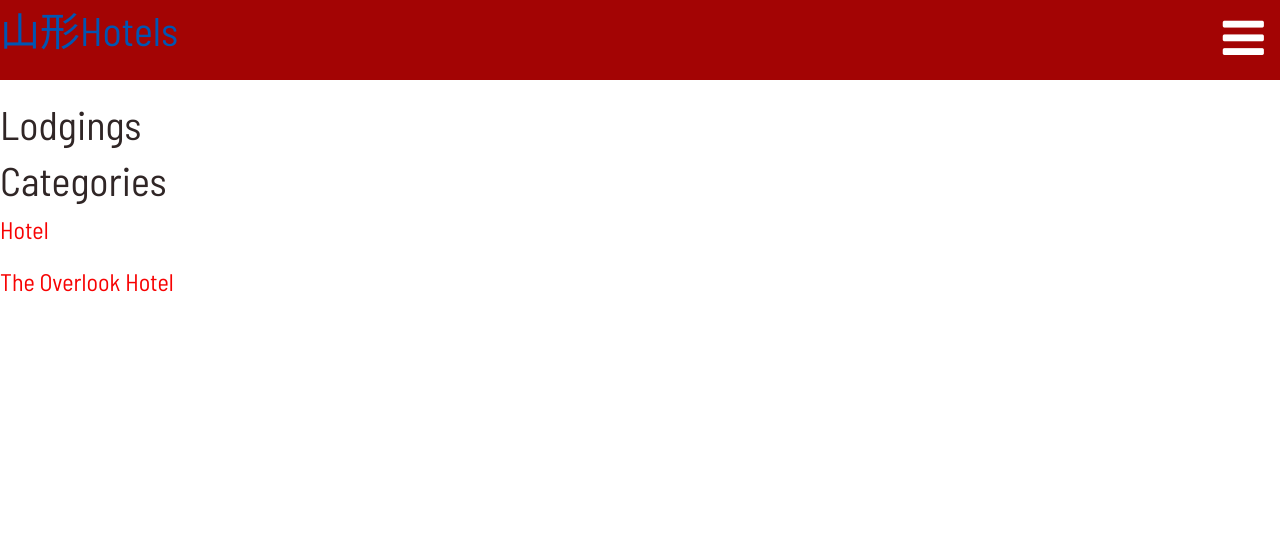
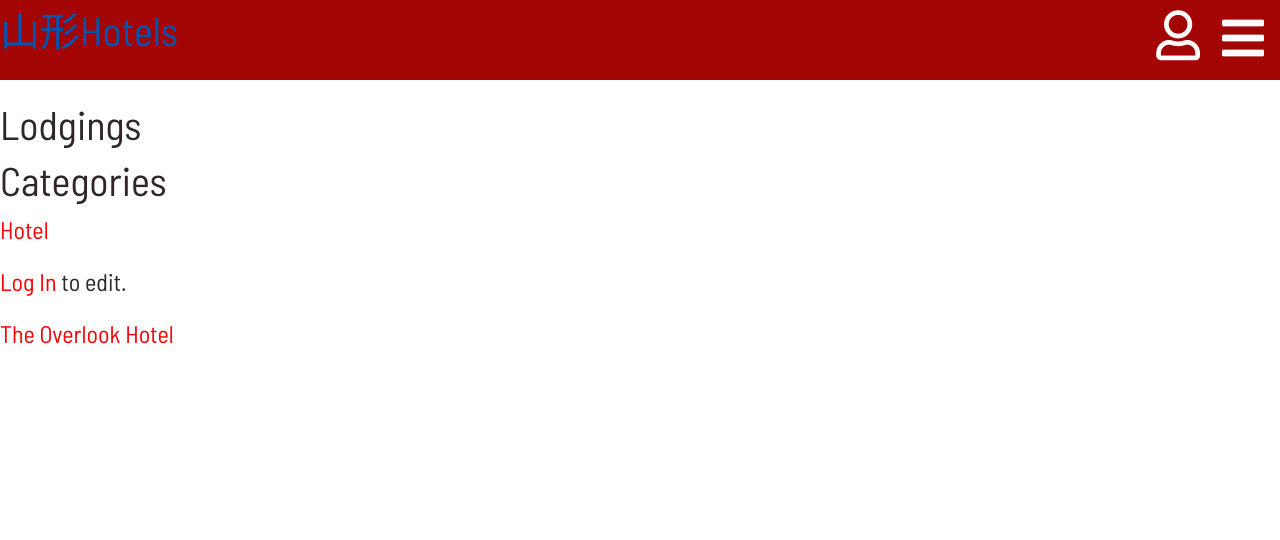
Before and after one commit to mwhitman189/hotel-catalog, a Flask app: page / in a window 1280 px wide. Shown: the top 540 px of the page. Run offline with Flask 2, Linux system fonts and the light colour scheme; data comes from the database, SQL or seed files in the repository; some libraries are stand-ins or nearby versions; some web fonts are replaced.

Commit message:
Add user icons

```diff
--- a/static/css/style.css
+++ b/static/css/style.css
@@ -86,6 +86,19 @@ input {
     .hdr-navbar a:last-child {
       display: block; }
 
+.hdr-user-link .far {
+  color: #fff; }
+
+.hdr-user-link .fas {
+  color: #092bea; }
+
+.hdr-user-link .fa-user {
+  float: right;
+  font-size: 50px;
+  position: absolute;
+  right: 80px;
+  top: 10px; }
+
 .hdr-navbar.responsive {
   position: relative;
   width: 300px; }
--- a/static/scss/style.scss
+++ b/static/scss/style.scss
@@ -11,6 +11,8 @@ $color-3: #efefef;
 $color-4: #302626;
 $color-5: #f70202;
 $color-6: #595454;
+$color-7: #092bea;
+$color-8: #f9d803;
 
 // ************************************
 // Base Rules *************************
@@ -124,6 +126,7 @@ input {
       display: block;
       float: right;
     }
+
     // Change the link colors on hover
     &:hover {
       background-color: $color-2;
@@ -134,6 +137,24 @@ input {
     &:last-child {
       display: block;
     }
+  }
+}
+
+.hdr-user-link {
+  .far {
+    color: $color-1;
+  }
+
+  .fas {
+    color: $color-7;
+  }
+
+  .fa-user {
+    float: right;
+    font-size: 50px;
+    position: absolute;
+    right: 80px;
+    top: 10px;
   }
 }
 
--- a/templates/base.html
+++ b/templates/base.html
@@ -14,7 +14,7 @@
         <link href="https://fonts.googleapis.com/css?family=Amatic+SC:700|Barlow+Semi+Condensed|Fredericka+the+Great" rel="stylesheet">
 
         <!-- Load an icon library to show a hamburger menu (bars) on small screens -->
-        <link rel="stylesheet" href="https://cdnjs.cloudflare.com/ajax/libs/font-awesome/4.7.0/css/font-awesome.min.css">
+        <link rel="stylesheet" href="https://use.fontawesome.com/releases/v5.2.0/css/all.css" integrity="sha384-hWVjflwFxL6sNzntih27bfxkr27PmbbK/iSvJ+a4+0owXq79v+lsFkW54bOGbiDQ" crossorigin="anonymous">
 
         {% block head %}
         {% endblock %}
--- a/templates/header.html
+++ b/templates/header.html
@@ -4,6 +4,11 @@
 <header class="hdr">
     <div class="lay-flex-container">
         <a class="hdr-brand fl" href="#">山形Hotels</a>
+        {% if 'username' not in session %}
+        <a class="hdr-user-link" href="{{ url_for('showLogin') }}"><i class="far fa-user"></i></a>
+        {% else %}
+        <a class="hdr-user-link" href="#"><i class="fas fa-user"></i></a>
+        {% endif %}
         <div class="hdr-nav">
             <nav class="hdr-navbar" id="hdrNavbar">
                 <a class="is-active" href="#">Home</a>
--- a/templates/public_list_hotels.html
+++ b/templates/public_list_hotels.html
@@ -26,6 +26,8 @@
     </ul>
 </div>
 
+<p><a href="{{ url_for('showLogin') }}"><span class="glyphicon glyphicon-user"></span>Log In</a> to edit.</p>
+
 <div class="sidebar">
     <ul>
     {% for hotel in hotels %}
--- a/templates/public_list_hotels_by_category.html
+++ b/templates/public_list_hotels_by_category.html
@@ -9,6 +9,9 @@
 {% for hotel in hotels %}
     <h2><a class="hotel-name" href="{{ url_for('showHotel', hotel_id=hotel.id) }}">{{ hotel.name }}</a></h2>
 {% endfor %}
+
+<p><a href="{{ url_for('showLogin') }}"><span class="glyphicon glyphicon-user"></span>Log In</a> to edit.</p>
+
 <a class="sub-link" href="{{ url_for('listHotels', hotels=hotels) }}">Back to Hotels</a>
 
 {% endblock %}
--- a/views.py
+++ b/views.py
@@ -121,6 +121,7 @@ def gconnect():
         response = make_response(json.dumps('Invalid state parameter'), 401)
         response.headers['Content-Type'] = 'application/json'
         return response
+
     # Obtain authorization code
     code = request.data
 
@@ -133,7 +134,6 @@ def gconnect():
         flow.redirect_uri = 'postmessage'
         # Exchange auth code for access token, refresh token, and ID token
         credentials = flow.step2_exchange(code)
-
     except FlowExchangeError:
         response = make_response(json.dumps("Failed to upgrade the authorization code."), 401)
         response.headers['Content-Type'] = 'application/json'
@@ -152,7 +152,7 @@ def gconnect():
         respose.headers['Content-Type'] = 'application/json'
         return response
 
-    # Verify that the access token is used for the inteded user
+    # Verify that the access token is used for the intended user
     # Get profile info from ID token
     userid = credentials.id_token['sub']
     email = credentials.id_token['email']
```
